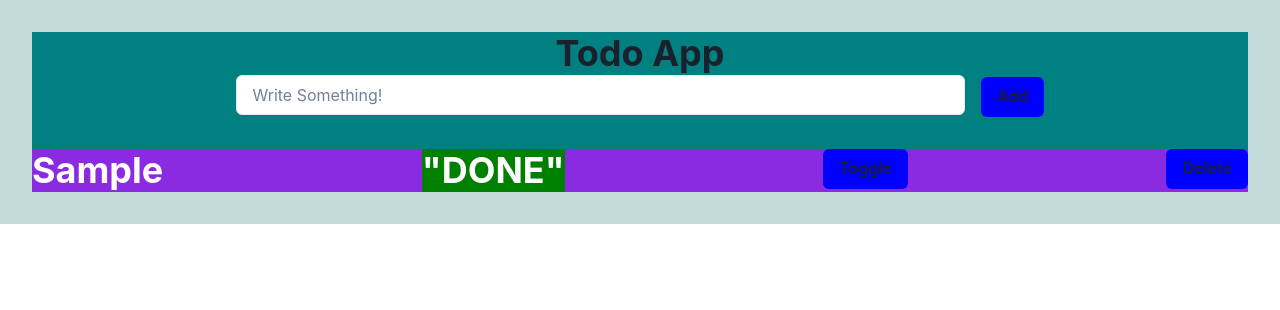
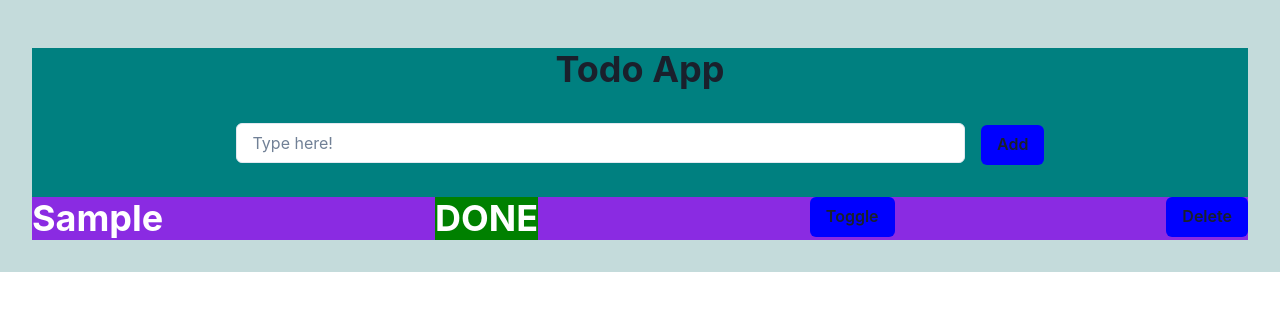
Before and after one commit to vkrajput26/Todo-List, a React (Vite) app in the folder vite-project/: page / in a window 1280 px wide. Both pictures are taken after typing "Sample" into the empty fields and a click on the button "Add". Shown: the top 310 px of the page. Built offline with nearby package versions, Linux system fonts and the light colour scheme.

Commit message:
Changing input name

```diff
--- a/vite-project/src/Components/Todo.jsx
+++ b/vite-project/src/Components/Todo.jsx
@@ -41,16 +41,17 @@ export default function Todo(){
 
     return(
         <Box bg="teal">
-            <Heading>Todo App</Heading>
-            <Input w="60%" bg="white"  placeholder="Write Something!" type={text} value={text} onChange={handleInput} />
+            <Heading mt="1rem" mb="2rem">Todo App</Heading>
+            <Input w="60%" bg="white"  placeholder="Type here!" type={text} value={text} onChange={handleInput} />
         <Button ml="1rem"  bg="blue"  onClick={handleAdd}>Add</Button>
         {
             data.map((el)=>
             <Box key={el.id} bg="blueviolet" color="white"
             display="flex" justifyContent="space-between" mt="2rem">
+
                 <Heading>{el.title}</Heading>
-                <Heading >{el.status ? ( <Heading  bg="green"> "DONE"</Heading>) :
-               <Heading bg="red"> "NOT DONE" </Heading>}</Heading>
+                <Heading >{el.status ? ( <Heading  bg="green"> DONE</Heading>) :
+               <Heading bg="red"> NOT DONE </Heading>}</Heading>
                 <Button bg="blue"  onClick={()=>handleToggle(el.id)}>Toggle</Button>
                 <Button bg="blue" onClick={()=>handleDelete(el.id)}>Delete</Button>
 
```
